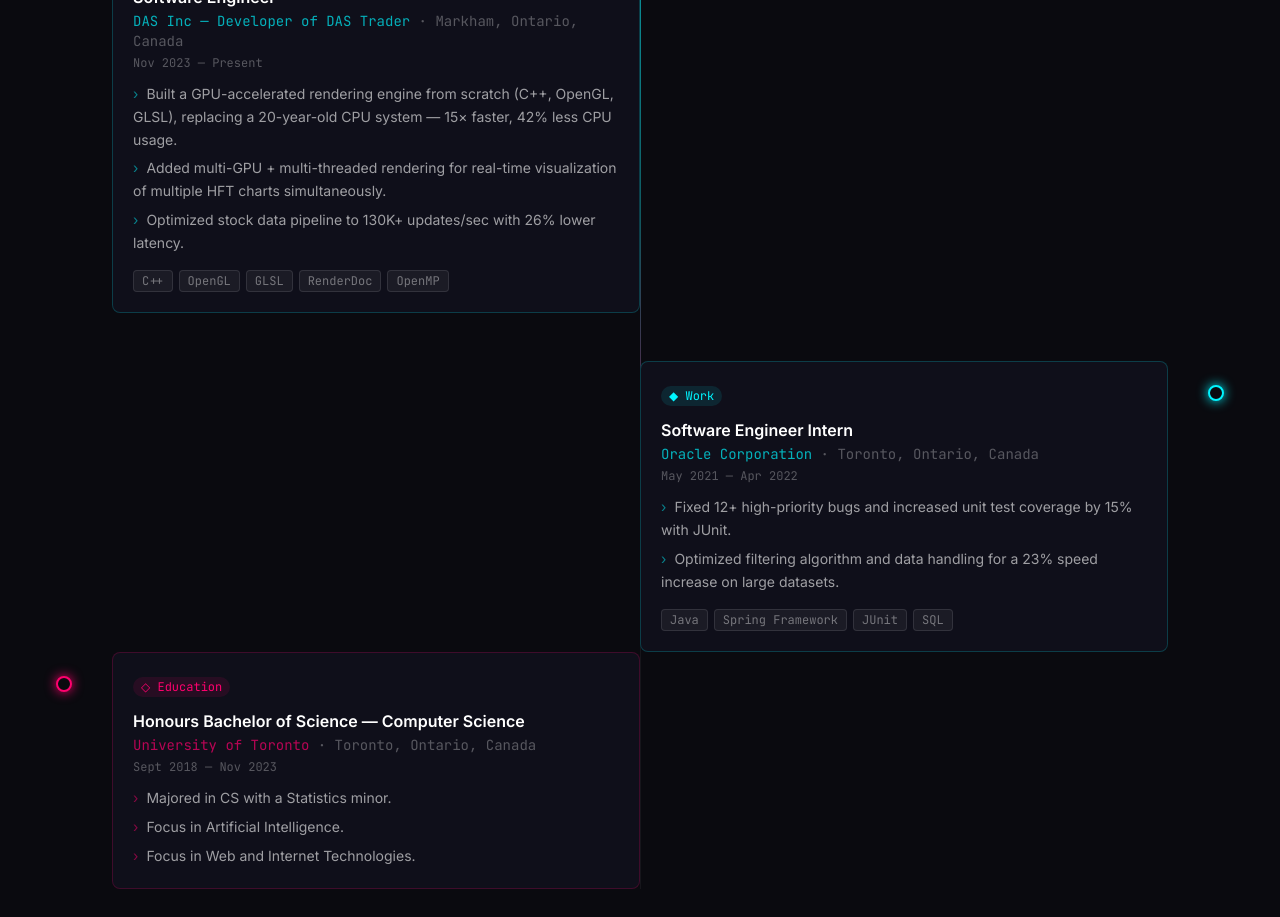
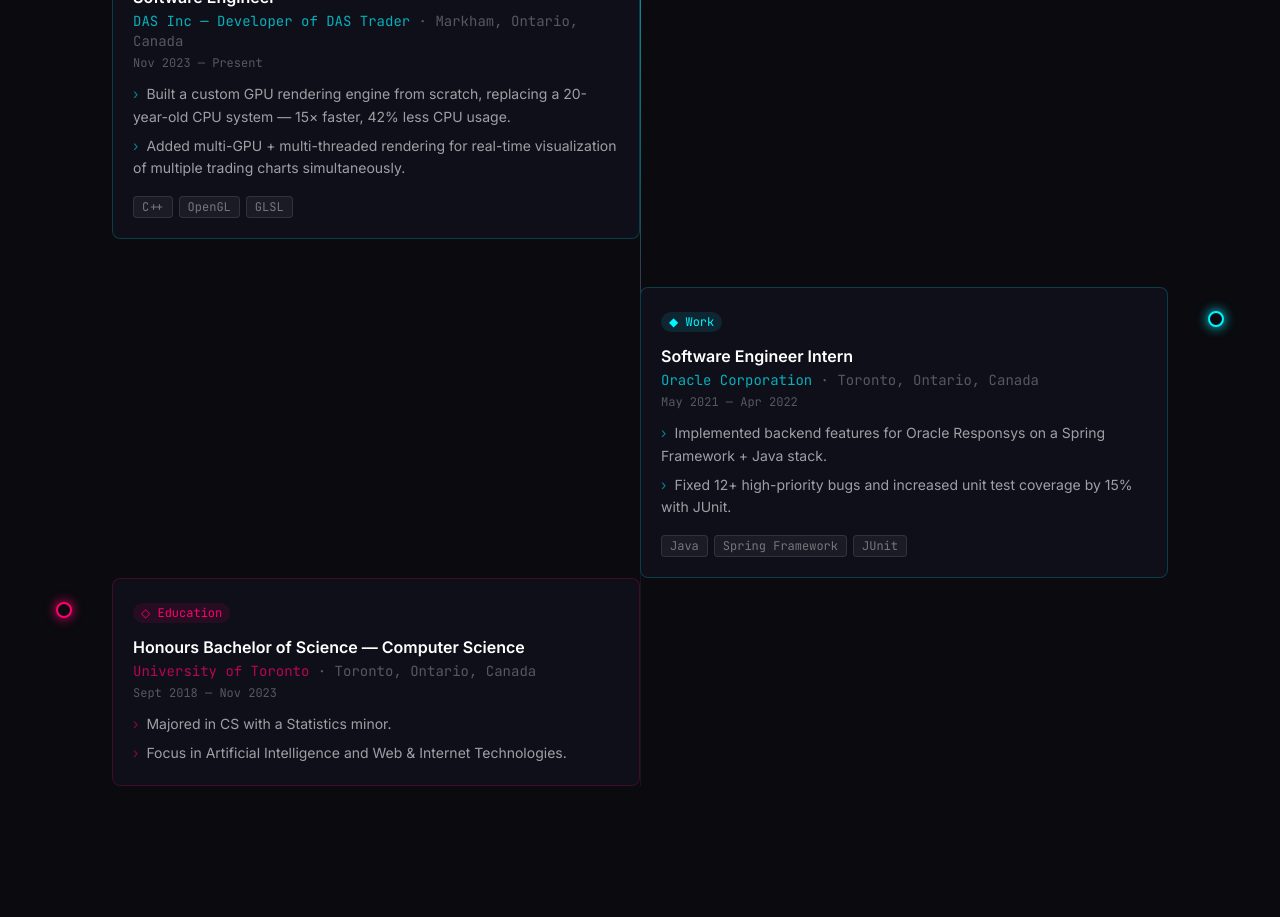
Before and after one commit to Edward9292/edwardlin.dev, a Next.js app: page / in a window 1280 px wide. Shown: the part 1880-2797 px from the top of the page. Built offline with nearby package versions, Linux system fonts and the light colour scheme.

Commit message:
Update contexts in experience and projects and skills

```diff
--- a/src/components/sections/Projects.tsx
+++ b/src/components/sections/Projects.tsx
@@ -7,13 +7,13 @@
 import { projects } from "@/data/projects";
 import { cn } from "@/lib/utils";
 
-type Filter = "all" | "web" | "ml" | "systems" | "other";
+type Filter = "all" | "web" | "mobile" | "ml" | "other";
 
 const filters: { label: string; value: Filter }[] = [
   { label: "All", value: "all" },
-  { label: "Web", value: "web" },
-  { label: "ML / AI", value: "ml" },
-  { label: "Systems", value: "systems" },
+  { label: "Web App", value: "web" },
+  { label: "Mobile App", value: "mobile" },
+  { label: "AI / ML", value: "ml" },
 ];
 
 export function Projects() {
@@ -21,6 +21,10 @@
 
   const filtered = projects.filter(
     (p) => activeFilter === "all" || p.category === activeFilter
+  );
+
+  const visibleFilters = filters.filter(
+    (f) => f.value === "all" || projects.some((p) => p.category === f.value)
   );
 
   return (
@@ -39,7 +43,7 @@
         {/* Filter tabs */}
         <SectionReveal delay={0.1}>
           <div className="mt-10 flex flex-wrap gap-3">
-            {filters.map((f) => (
+            {visibleFilters.map((f) => (
               <button
                 key={f.value}
                 onClick={() => setActiveFilter(f.value)}
--- a/src/data/experience.ts
+++ b/src/data/experience.ts
@@ -21,11 +21,10 @@
     startDate: "Nov 2023",
     endDate: "Present",
     description: [
-      "Built a GPU-accelerated rendering engine from scratch (C++, OpenGL, GLSL), replacing a 20-year-old CPU system — 15× faster, 42% less CPU usage.",
-      "Added multi-GPU + multi-threaded rendering for real-time visualization of multiple HFT charts simultaneously.",
-      "Optimized stock data pipeline to 130K+ updates/sec with 26% lower latency.",
+      "Built a custom GPU rendering engine from scratch, replacing a 20-year-old CPU system — 15× faster, 42% less CPU usage.",
+      "Added multi-GPU + multi-threaded rendering for real-time visualization of multiple trading charts simultaneously."
     ],
-    techStack: ["C++", "OpenGL", "GLSL", "RenderDoc", "OpenMP"],
+    techStack: ["C++", "OpenGL", "GLSL"],
     accentColor: "cyan",
   },
   {
@@ -37,10 +36,10 @@
     startDate: "May 2021",
     endDate: "Apr 2022",
     description: [
+      "Implemented backend features for Oracle Responsys on a Spring Framework + Java stack.",
       "Fixed 12+ high-priority bugs and increased unit test coverage by 15% with JUnit.",
-      "Optimized filtering algorithm and data handling for a 23% speed increase on large datasets.",
     ],
-    techStack: ["Java", "Spring Framework", "JUnit", "SQL"],
+    techStack: ["Java", "Spring Framework", "JUnit"],
     accentColor: "cyan",
   },
   {
@@ -53,8 +52,7 @@
     endDate: "Nov 2023",
     description: [
       "Majored in CS with a Statistics minor.",
-      "Focus in Artificial Intelligence.",
-      "Focus in Web and Internet Technologies.",
+      "Focus in Artificial Intelligence and Web & Internet Technologies.",
     ],
     accentColor: "magenta",
   },
--- a/src/data/projects.ts
+++ b/src/data/projects.ts
@@ -3,7 +3,7 @@
   title: string;
   description: string;
   techStack: string[];
-  category: "web" | "ml" | "systems" | "other";
+  category: "web" | "mobile" | "ml" | "other";
   imageUrl?: string;
   liveUrl?: string;
   githubUrl?: string;
@@ -13,26 +13,26 @@
 }
 
 export const projects: Project[] = [
-  {
-    id: "portfolio",
-    title: "edwardlin.dev",
-    description:
-      "This portfolio — a dark, cyberpunk-aesthetic site built with Next.js 14, Framer Motion, and a custom canvas particle system with mouse-reactive animations.",
-    techStack: ["Next.js", "TypeScript", "Framer Motion", "Tailwind CSS", "Lenis"],
-    category: "web",
-    liveUrl: "https://edwardlin.dev",
-    githubUrl: "https://github.com/Edward9292/edwardlin.dev",
-    featured: true,
-    year: 2025,
-    accentColor: "cyan",
-  },
+  // {
+  //   id: "portfolio",
+  //   title: "edwardlin.dev",
+  //   description:
+  //     "This portfolio — a dark, cyberpunk-aesthetic site built with Next.js 14, Framer Motion, and a custom canvas particle system with mouse-reactive animations.",
+  //   techStack: ["Next.js", "TypeScript", "Framer Motion", "Tailwind CSS", "Lenis"],
+  //   category: "web",
+  //   liveUrl: "https://edwardlin.dev",
+  //   githubUrl: "https://github.com/Edward9292/edwardlin.dev",
+  //   featured: true,
+  //   year: 2025,
+  //   accentColor: "cyan",
+  // },
   {
     id: "ontario-parks",
     title: "Ontario Parks Audio Tour",
     description:
-      "Collaborated with Ontario Parks to design and develop a mobile audio-tour app. Implemented user authentication, cross-device data sync, and Google Maps API integration with real-time location tracking for context-aware audio content delivery.",
-    techStack: ["React Native", "Node.js", "Google Maps API"],
-    category: "web",
+      "Mobile audio-tour app for Ontario Parks with authentication, and Google Maps location-triggered audio.",
+    techStack: ["JavaScript", "React Native", "Node.js", "Expo"],
+    category: "mobile",
     githubUrl: "https://github.com/Edward9292/ontario-parks-app",
     featured: true,
     year: 2023,
@@ -42,7 +42,7 @@
     id: "cartoongan",
     title: "CartoonGAN",
     description:
-      "Developed a Generative Adversarial Network to transform real images into cartoon-style visuals. Fine-tuned the GAN architecture and hyperparameters, reducing training time by 18% while maintaining high visual quality.",
+      "Built a GAN-based machine learning model that turns real images into cartoon-style visuals.",
     techStack: ["Python", "PyTorch", "OpenCV", "NumPy"],
     category: "ml",
     githubUrl: "https://github.com/Edward9292/CartoonGAN",
--- a/src/data/skills.ts
+++ b/src/data/skills.ts
@@ -1,10 +1,10 @@
 export type SkillCategory =
-  | "Languages"
-  | "Frontend"
-  | "Backend & Tools"
-  | "ML / AI"
-  | "Graphics & GPU"
-  | "Infrastructure";
+  | "Programming Languages"
+  | "Full Stack Development"
+  | "Tools & AI Agents"
+  | "AI, ML & Data Science"
+  | "Graphics Programming";
+  // | "Infrastructure";
 
 export interface SkillGroup {
   category: SkillCategory;
@@ -14,33 +14,33 @@
 
 export const skillGroups: SkillGroup[] = [
   {
-    category: "Languages",
+    category: "Programming Languages",
     accentColor: "cyan",
-    skills: ["C++", "Java", "Python", "JavaScript", "C", "R", "Shell Scripting"],
+    // Core syntax and logic foundations
+    skills: ["C++", "C", "Java", "Python", "JavaScript", "SQL", "Shell Scripting"],
   },
   {
-    category: "Graphics & GPU",
+    category: "Full Stack Development",
     accentColor: "cyan",
-    skills: ["OpenGL", "GLSL", "RenderDoc", "OpenMP"],
+    // Bridging frontend and backend capabilities
+    skills: ["React.js", "React Native", "Node.js", "Spring Framework", "Django"],
   },
   {
-    category: "Backend & Tools",
+    category: "Graphics Programming",
     accentColor: "magenta",
-    skills: ["Spring Framework", "Node.js", "Django", "SQL", "Git", "JUnit"],
+    // Specialized high-performance rendering
+    skills: ["OpenGL", "GLSL", "RenderDoc"],
   },
   {
-    category: "Frontend",
-    accentColor: "cyan",
-    skills: ["React.js", "React Native", "Next.js", "Tailwind CSS"],
+    category: "AI, ML & Data Science",
+    accentColor: "magenta",
+    // Machine learning frameworks and statistical computing
+    skills: ["PyTorch", "TensorFlow", "OpenCV", "NumPy", "R"],
   },
   {
-    category: "ML / AI",
-    accentColor: "magenta",
-    skills: ["PyTorch", "TensorFlow", "OpenCV", "NumPy"],
+    category: "Tools & AI Agents",
+    accentColor: "cyan",
+    // Modern developer workflow and quality assurance
+    skills: ["Git", "GitHub Copilot", "Claude Code", "JUnit"],
   },
-  {
-    category: "Infrastructure",
-    accentColor: "magenta",
-    skills: ["AWS", "Docker", "Linux"],
-  },
-];
+]
```
